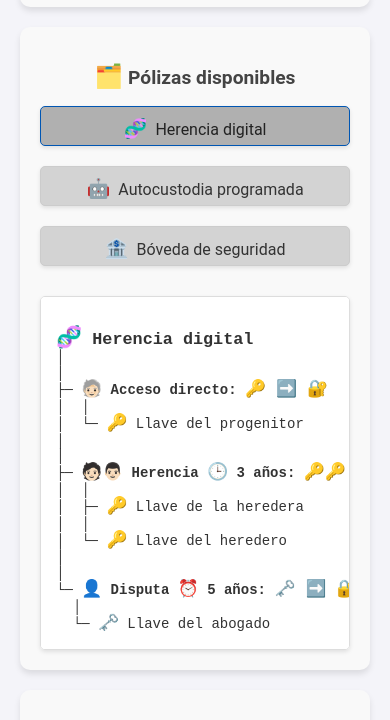
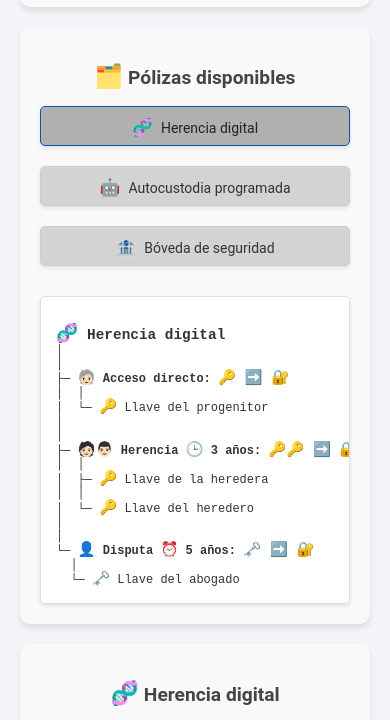
Before and after one commit to AngelTFG/BitcoinMiniscript, a website: page index.html in a window 390 px wide. Shown: the part 90-810 px from the top of the page. Drawn offline with Linux system fonts and the light colour scheme.

Commit message:
Minor changes buttons

```diff
--- a/style.css
+++ b/style.css
@@ -154,6 +154,7 @@ button {
   height: 40px;
   padding: 10px;
   margin-bottom: 10px;
+  font-family: 'Roboto', Arial, sans-serif; /* Añadido para unificar la fuente */
   font-size: 16px;
   font-weight: normal;
   color: #333;
@@ -294,4 +295,14 @@ span[aria-hidden="true"] {
     font-size: 3em;
   }
 
+  .policy-description,
+  .output-console {
+    /* Reducir el tamaño de la fuente en las consolas para pantallas pequeñas */
+    font-size: 12px;
+  }
+  .app-button {
+    /* Reducir el tamaño de la fuente de los botones en pantallas pequeñas */
+    font-size: 14px;
+  }
+
 }
```
